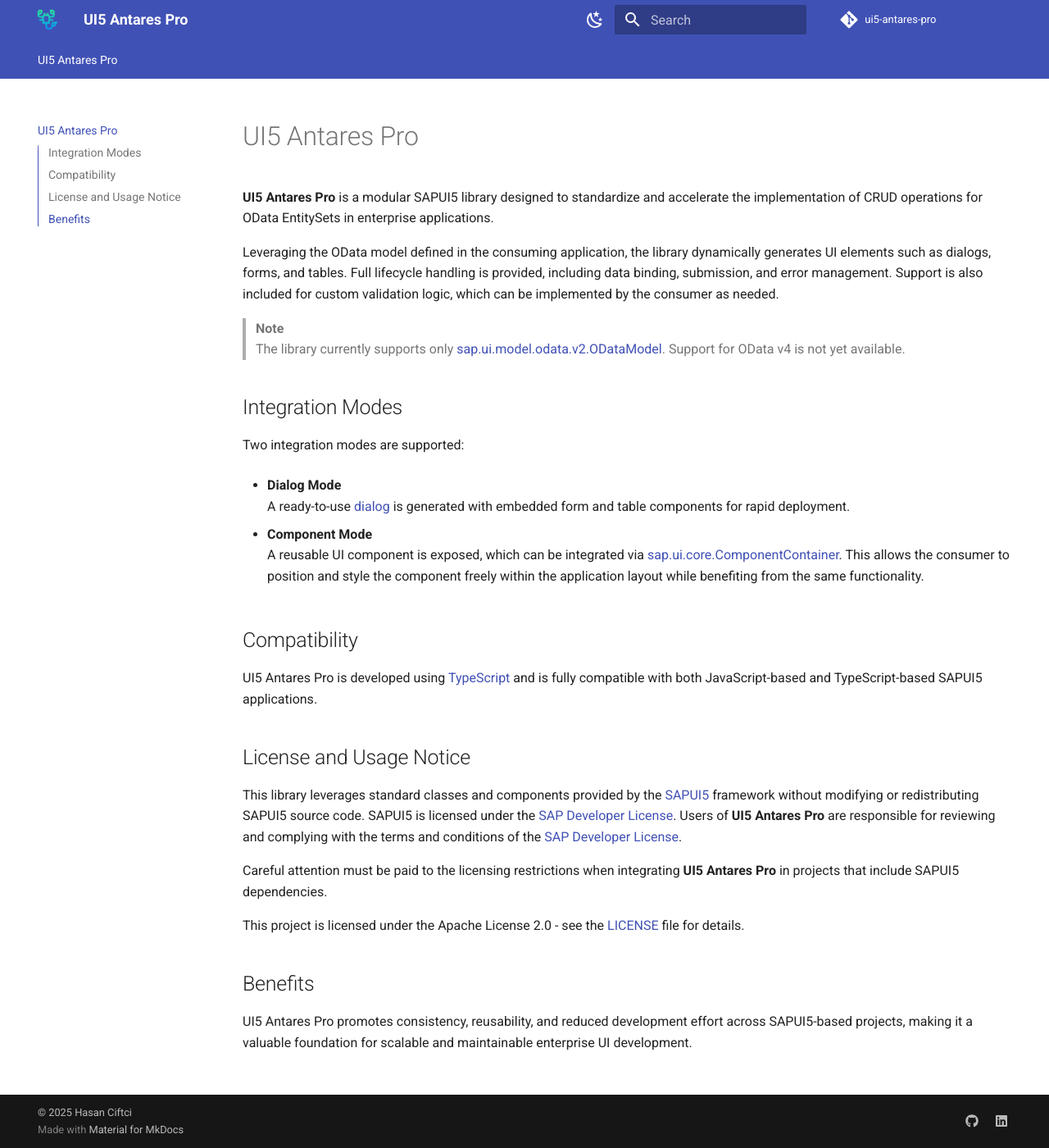
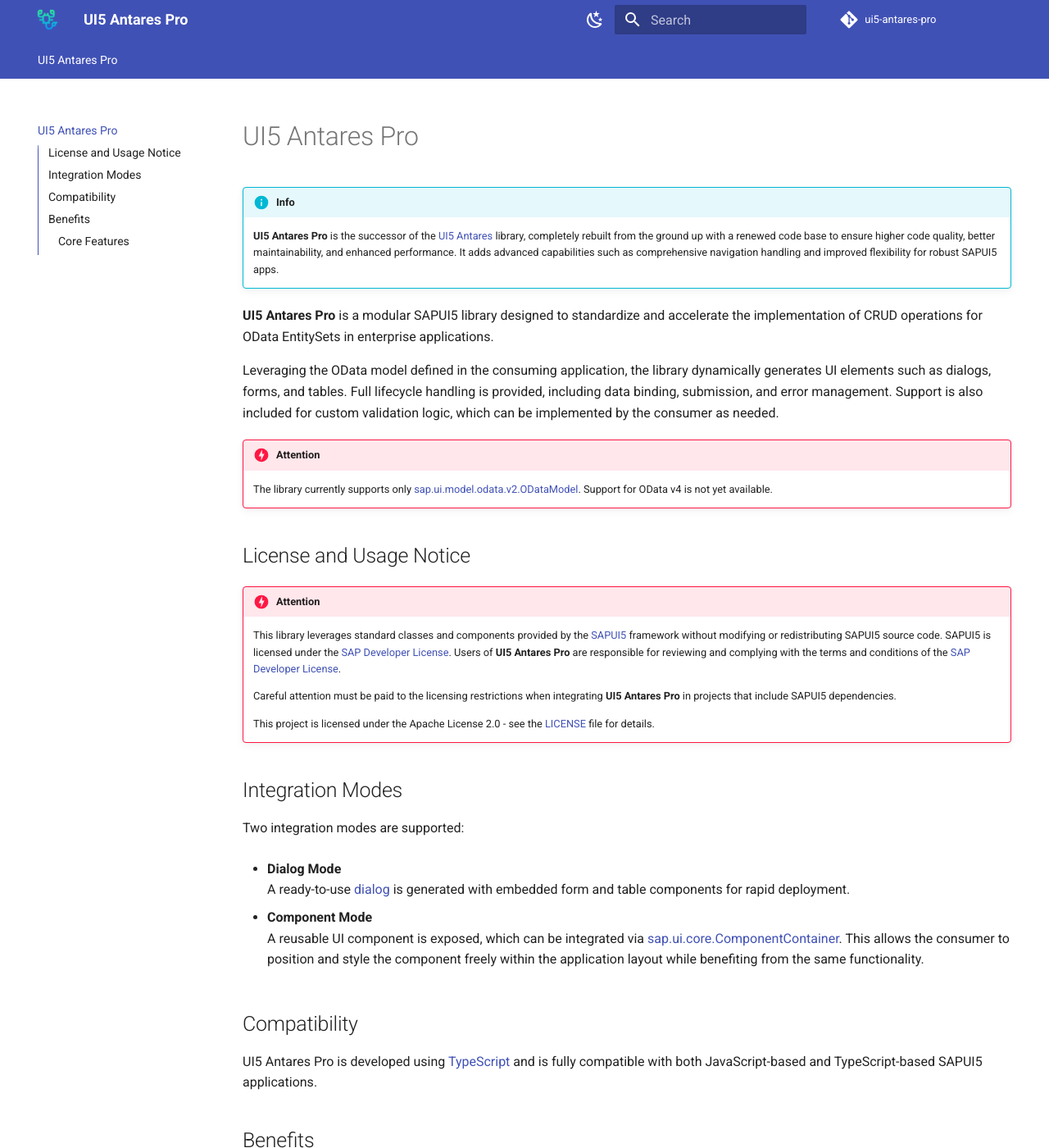
Before and after one commit to ui5-antares-pro/ui5-antares-pro.github.io, an MkDocs documentation site: the page built from docs/index.md, in a window 1280 px wide and 1400 px high. Shown: the whole window at 82% size. Built offline with MkDocs 1.6.1 and Material for MkDocs 9.7.7, drawn with Linux system fonts in a browser that asks for light colours; comment, search, counter and statistics services are not loaded; some of the changed lines change nothing that is shown; some of the changed text lies outside the part shown.

Commit message:
Documentation part 1

```diff
--- a/docs/index.md
+++ b/docs/index.md
@@ -1,6 +1,7 @@
 # UI5 Antares Pro
 
 [UI5_ANTARES_PRO]: https://ui5-antares-pro.github.io
+[UI5_ANTARES]: https://ui5-antares.github.io
 [TYPESCRIPT]: https://www.typescriptlang.org
 [SAPUI5]: https://sapui5.hana.ondemand.com
 [UI5_LICENSE]: https://tools.hana.ondemand.com/developer-license-3_2.txt
@@ -8,12 +9,28 @@
 [UI5_DIALOG]: https://sapui5.hana.ondemand.com/#/api/sap.m.Dialog
 [UI5_V2_ODATA]: https://sapui5.hana.ondemand.com/#/api/sap.ui.model.odata.v2.ODataModel
 
+!!! info
+
+	**UI5 Antares Pro** is the successor of the [UI5 Antares][UI5_ANTARES] library, completely rebuilt from the ground up with a renewed code base to ensure higher code quality, better maintainability, and enhanced performance.
+	It adds advanced capabilities such as comprehensive navigation handling and improved flexibility for robust SAPUI5 apps.
+
 **UI5 Antares Pro** is a modular SAPUI5 library designed to standardize and accelerate the implementation of CRUD operations for OData EntitySets in enterprise applications.
 
 Leveraging the OData model defined in the consuming application, the library dynamically generates UI elements such as dialogs, forms, and tables. Full lifecycle handling is provided, including data binding, submission, and error management. Support is also included for custom validation logic, which can be implemented by the consumer as needed.
 
-> **Note**
-> The library currently supports only [sap.ui.model.odata.v2.ODataModel][UI5_V2_ODATA]. Support for OData v4 is not yet available.
+!!! danger "Attention"
+
+	The library currently supports only [sap.ui.model.odata.v2.ODataModel][UI5_V2_ODATA]. Support for OData v4 is not yet available.
+
+## License and Usage Notice
+
+!!! danger "Attention"
+
+	This library leverages standard classes and components provided by the [SAPUI5][SAPUI5] framework without modifying or redistributing SAPUI5 source code. SAPUI5 is licensed under the [SAP Developer License][UI5_LICENSE]. Users of **UI5 Antares Pro** are responsible for reviewing and complying with the terms and conditions of the [SAP Developer License][UI5_LICENSE].
+
+	Careful attention must be paid to the licensing restrictions when integrating **UI5 Antares Pro** in projects that include SAPUI5 dependencies.
+
+	This project is licensed under the Apache License 2.0 - see the [LICENSE](https://github.com/hasanciftci26/ui5-antares-pro/blob/master/LICENSE) file for details.
 
 ## Integration Modes
 
@@ -29,14 +46,29 @@
 
 UI5 Antares Pro is developed using [TypeScript][TYPESCRIPT] and is fully compatible with both JavaScript-based and TypeScript-based SAPUI5 applications.
 
-## License and Usage Notice
-
-This library leverages standard classes and components provided by the [SAPUI5][SAPUI5] framework without modifying or redistributing SAPUI5 source code. SAPUI5 is licensed under the [SAP Developer License][UI5_LICENSE]. Users of **UI5 Antares Pro** are responsible for reviewing and complying with the terms and conditions of the [SAP Developer License][UI5_LICENSE].
-
-Careful attention must be paid to the licensing restrictions when integrating **UI5 Antares Pro** in projects that include SAPUI5 dependencies.
-
-This project is licensed under the Apache License 2.0 - see the [LICENSE](https://github.com/hasanciftci26/ui5-antares-pro/blob/master/LICENSE) file for details.
-
 ## Benefits
 
 UI5 Antares Pro promotes consistency, reusability, and reduced development effort across SAPUI5-based projects, making it a valuable foundation for scalable and maintainable enterprise UI development.
+
+### Core Features
+
+- **Auto Dialog Generation**
+  Automatically generates fully functional dialogs with forms and tables based on OData metadata.
+
+- **Reusable Components**
+  Provides library components that can be integrated flexibly within different UI layouts.
+
+- **ValueList Support**
+  Advanced filter and value help dialogs for improved data selection experience.
+
+- **ValidationLogic Integration**
+  Built-in support for complex validation rules and custom validator functions.
+
+- **Navigation (Association) Handling**
+  Handles 1-N and 1-1 OData associations gracefully with auto-generated tables and navigation properties.
+
+- **Lifecycle Management**
+  Manages data binding, submission, error handling, and UI refresh cycles seamlessly.
+
+- **TypeScript-Based**
+  Developed in TypeScript for improved maintainability and type safety.
```
